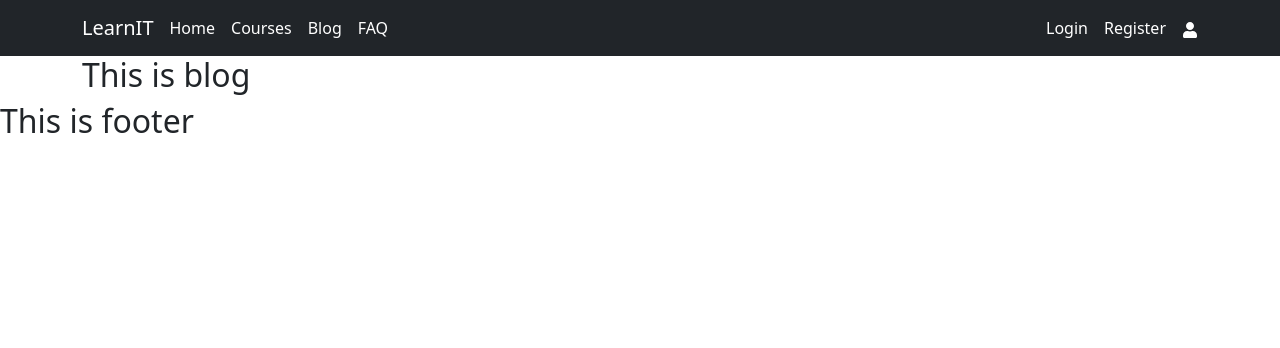
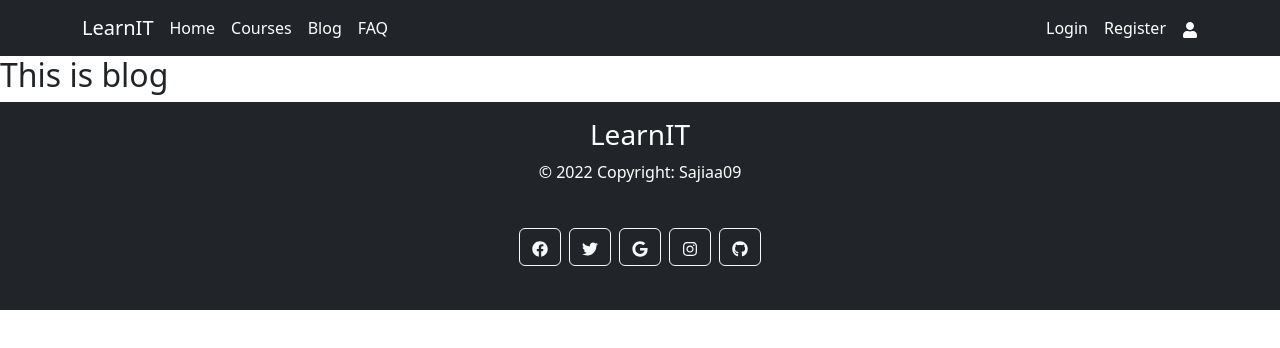
Before and after one commit to Sajia09/Learn-IT-Client-Site, a React (Create React App) app: page /blog in a window 1280 px wide. Shown: the top 348 px of the page. Built offline with nearby package versions, Linux system fonts and the light colour scheme; no server answers.

Commit message:
footer added

```diff
--- a/src/GetPremiumAccess/GetPremiumAccess.js
+++ b/src/GetPremiumAccess/GetPremiumAccess.js
@@ -1,9 +1,36 @@
 import React from 'react';
+import { Link, useLoaderData } from 'react-router-dom';
+import Card from 'react-bootstrap/Card';
+import Button from 'react-bootstrap/Button';
+import { Container } from 'react-bootstrap';
 
 const GetPremiumAccess = () => {
+    const course = useLoaderData();
     return (
         <div>
-            <h2>This is private route</h2>
+           <h2 className='mb-5'>Here we offer special discount for you!!!</h2>
+           <Container>
+           <Card >
+                <Card.Img variant="top" style={{ width: '100%',height: '300px'}} src={course.picture} />
+                <Card.Body>
+                    <Card.Title><h2>{course.course_name}</h2></Card.Title>
+                    <Card.Text>
+                    <div>
+                        <h3>About This course:</h3>
+                        <p>{course.about}</p>
+                    </div>
+                    <div>
+                        <h3>Benifits:</h3>
+                        <p>{course.benifits}</p>
+                    </div>
+                    </Card.Text>
+                    <h4>Price: ${course.price}</h4>
+                    <div className='d-flex justify-content-between'>
+                     <h4>Discount:{course.discount}</h4>
+                    <Button variant="dark"><Link  style={{ textDecoration: 'none',color: 'white'}} to='/'>Go to Home</Link></Button></div>
+                </Card.Body>
+                </Card>
+           </Container>
         </div>
     );
 };
--- a/src/Pages/CourseDetails/CourseDetails.js
+++ b/src/Pages/CourseDetails/CourseDetails.js
@@ -4,7 +4,7 @@ import Button from 'react-bootstrap/Button';
 import { FaFileDownload } from 'react-icons/fa';
 import Card from 'react-bootstrap/Card';
 import LeftSideBar from '../Shared/LeftSideBar/LeftSideBar';
-import { Col, Row } from 'react-bootstrap';
+import { Col, Container, Row } from 'react-bootstrap';
 import Pdf from "react-to-pdf";
 import ReactDOM from "react-dom";
 import App from '../../App';
@@ -16,6 +16,7 @@ const CourseDetails = () => {
     const course = useLoaderData();
     return (
         <div>
+            <Container>
             <h2 className='text-center m-4'>Courses We Provide <Pdf targetRef={ref} filename="course-details.pdf">
             {({ toPdf }) => <FaFileDownload onClick={toPdf} size={30}>Generate Pdf</FaFileDownload>}
            </Pdf></h2>
@@ -40,11 +41,12 @@ const CourseDetails = () => {
                     </Card.Text>
                     <div className='d-flex justify-content-between'>
                      <h4>Price: ${course.price}</h4>
-                    <Button variant="dark"><Link  style={{ textDecoration: 'none',color: 'white'}} to='/getpremium'>Get Premium</Link></Button></div>
+                    <Button variant="dark"><Link  style={{ textDecoration: 'none',color: 'white'}} to={`/getpremium/${course._id}`}>Get Premium</Link></Button></div>
                 </Card.Body>
                 </Card>
                 </Col>
             </Row>
+            </Container>
         </div>
     );
 };
--- a/src/Pages/Courses/Courses.js
+++ b/src/Pages/Courses/Courses.js
@@ -11,6 +11,7 @@ const Courses = () => {
     const allCourses = useLoaderData();
     return (
         <div>
+            <Container>
             <h2 className='text-center m-4'>Courses We Provide </h2>
                 <Row>
                     <Col lg='4'>
@@ -27,6 +28,7 @@ const Courses = () => {
                     </div>
                     </Col>
                 </Row>
+            </Container>
         </div>
     );
 };
--- /dev/null
+++ b/src/Pages/Home/Home.css
@@ -0,0 +1,5 @@
+.carousel img{
+    height: 400px;
+    width: 100%;
+    object-fit: cover;
+}
--- a/src/Pages/Home/Home.js
+++ b/src/Pages/Home/Home.js
@@ -1,10 +1,54 @@
-import React from 'react';
+import React, { useState } from 'react';
+import { Button } from 'react-bootstrap';
+import Carousel from 'react-bootstrap/Carousel';
+import { Link } from 'react-router-dom';
+import './Home.css'
+
 
 const Home = () => {
+
+  const [index, setIndex] = useState(0);
+  const handleSelect = (selectedIndex, e) => {
+    setIndex(selectedIndex);
+  };
     return (
-        <div>
-            <h2>This is home</h2>
-        </div>
+        <Carousel activeIndex={index} onSelect={handleSelect}>
+        <Carousel.Item className='carousel'>
+          <img
+            className="d-block w-100"
+            src="https://kpriet.ac.in/asset/frontend/images/course/artificial-intelligence-and-data-science/header.jpg"
+            alt="First slide"
+          />
+          <Carousel.Caption>
+            <h3>Learn and Explore Your Knowledge Here</h3>
+            <Button variant="dark"><Link  style={{ textDecoration: 'none',color: 'white'}} to='/courses'>Explore More</Link></Button>
+          </Carousel.Caption>
+        </Carousel.Item>
+        <Carousel.Item>
+          <img
+            className="d-block w-100"
+            src="https://media-exp1.licdn.com/dms/image/C4D16AQFJzrk5pbaucw/profile-displaybackgroundimage-shrink_200_800/0/1540069697634?e=2147483647&v=beta&t=DzZxOY1SAGYgUOqTu9f1R0-qes-ZQYS-3gbFhytrcz4"
+            alt="Second slide"
+          />
+
+          <Carousel.Caption>
+          <h3>Learn and Explore Your Knowledge Here</h3>
+            <Button variant="dark"><Link  style={{ textDecoration: 'none',color: 'white'}} to='/courses'>Explore More</Link></Button>
+          </Carousel.Caption>
+        </Carousel.Item>
+        <Carousel.Item>
+          <img
+            className="d-block w-100"
+            src="https://telophase.com/wp-content/uploads/Core-Comp-Header_1600x600.jpg"
+            alt="Third slide"
+          />
+
+          <Carousel.Caption>
+          <h3>Learn and Explore Your Knowledge Here</h3>
+            <Button variant="dark"><Link  style={{ textDecoration: 'none',color: 'white'}} to='/courses'>Explore More</Link></Button>
+          </Carousel.Caption>
+        </Carousel.Item>
+      </Carousel>
     );
 };
 
--- a/src/Pages/Shared/Footer/Footer.js
+++ b/src/Pages/Shared/Footer/Footer.js
@@ -1,10 +1,49 @@
 import React from 'react';
+import { FaFacebook, FaTwitter,FaInstagram,FaGithub,FaGoogle } from 'react-icons/fa';
+
+import {
+    MDBFooter,
+    MDBContainer,
+    MDBCol,
+    MDBRow,
+    MDBIcon,
+    MDBBtn
+  } from 'mdb-react-ui-kit';
 
 const Footer = () => {
     return (
-        <div>
-            <h2>This is footer</h2>
+        <MDBFooter className='bg-dark text-center text-white'>
+            <div className='text-center p-3 bg-dark'>
+          <h3>LearnIT</h3>
+          © 2022 Copyright: Sajiaa09
         </div>
+        <MDBContainer className='p-4 pb-0'>
+          <section className='mb-4'>
+            <MDBBtn outline color="light" floating className='m-1' href='#!' role='button'>
+              <FaFacebook></FaFacebook>
+            </MDBBtn>
+
+            <MDBBtn outline color="light" floating className='m-1' href='#!' role='button'>
+              <FaTwitter></FaTwitter>
+            </MDBBtn>
+
+            <MDBBtn outline color="light" floating className='m-1' href='#!' role='button'>
+              <FaGoogle></FaGoogle>
+            </MDBBtn>
+            <MDBBtn outline color="light" floating className='m-1' href='#!' role='button'>
+              <FaInstagram></FaInstagram>
+            </MDBBtn>
+
+            <MDBBtn outline color="light" floating className='m-1' href='#!' role='button'>
+              <FaGithub></FaGithub>
+            </MDBBtn>
+          </section>
+        </MDBContainer>
+
+        <div className='text-center p-2 bg-dark'>
+
+        </div>
+      </MDBFooter>
     );
 };
 
--- a/src/Routes/Routes/Routes.js
+++ b/src/Routes/Routes/Routes.js
@@ -47,8 +47,9 @@ export const routes = createBrowserRouter([
                 element:<Register></Register>
             },
             {
-                path:'/getpremium',
-                element:<PrivateRoutes><GetPremiumAccess></GetPremiumAccess></PrivateRoutes>
+                path:'/getpremium/:id',
+                element:<PrivateRoutes><GetPremiumAccess></GetPremiumAccess></PrivateRoutes>,
+                loader: ({params}) => fetch(`http://localhost:5000/getpremium/${params.id}`)
             },
         ]
     }
--- a/src/layout/Main.js
+++ b/src/layout/Main.js
@@ -8,9 +8,7 @@ const Main = () => {
     return (
         <div>
             <Header></Header>
-             <Container>
               <Outlet></Outlet>
-             </Container>
             <Footer></Footer>
         </div>
     );
```
